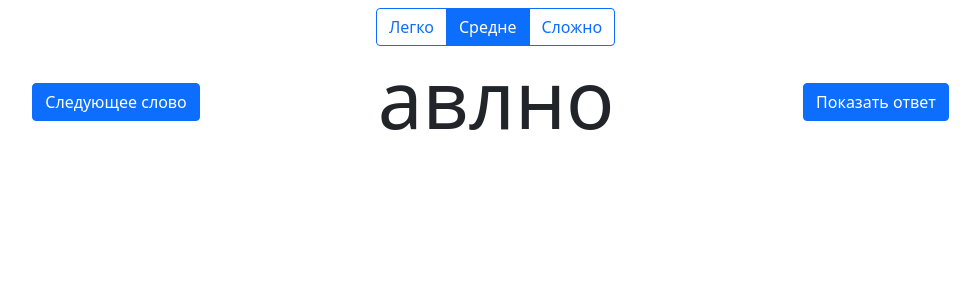
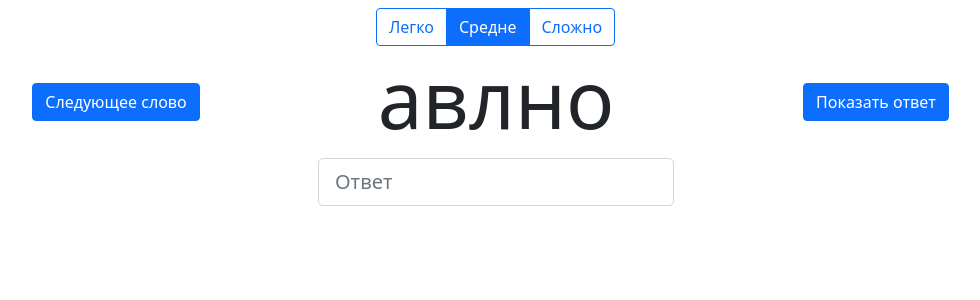
Before and after one commit to serbathome/words, a Flask app: page / in a window 1280 px wide. Shown: the top 300 px of the page, without its empty margins (144-1124 px from the left). Run offline with Flask 2, Linux system fonts and the light colour scheme; some libraries are stand-ins or nearby versions.

Commit message:
added answer and validation

```diff
--- a/templates/index.html
+++ b/templates/index.html
@@ -27,6 +27,9 @@
                         var jsonResponse = JSON.parse(xhr.responseText);
                         document.getElementById("scramble").innerHTML = jsonResponse.scramble;
                         document.getElementById("word").innerHTML = jsonResponse.word;
+                        document.getElementById("answer").value = "";
+                        document.getElementById("answer").style.backgroundColor = "white";
+
                     }
                 };
             }
@@ -35,11 +38,24 @@
             function SetLevelMedium() { level = 2; }
             function SetLevelHard() { level = 3; }
 
+            function CheckAnswer() {
+                var answer = document.getElementById("word").innerText
+                var UserInput = document.getElementById("answer").value;
+                if (UserInput.toLocaleLowerCase() != answer.toLowerCase()) {
+                    document.getElementById("answer").style.backgroundColor = "pink";
+                }
+                else {
+                    document.getElementById("answer").style.backgroundColor = "white";
+                }
+
+            }
+
             // assign handlers
             document.getElementById("next").onclick = GetNextWord;
             document.getElementById("btnradio1").onclick = SetLevelEasy;
             document.getElementById("btnradio2").onclick = SetLevelMedium;
             document.getElementById("btnradio3").onclick = SetLevelHard;
+            document.getElementById("answer").onkeyup = CheckAnswer;
 
         });
 
@@ -78,6 +94,15 @@
                     ответ</button>
             </div>
         </div>
+        <div class="row text-center align-items-center pt-1">
+            <div class="col-sm"></div>
+            <div class="col-sm">
+                <div class="input-group input-group-lg mb-3">
+                    <input id="answer" type="text" class="form-control" placeholder="Ответ">
+                </div>
+            </div>
+            <div class="col-sm"></div>
+        </div>
     </div>
 
     <!-- Modal -->
```
